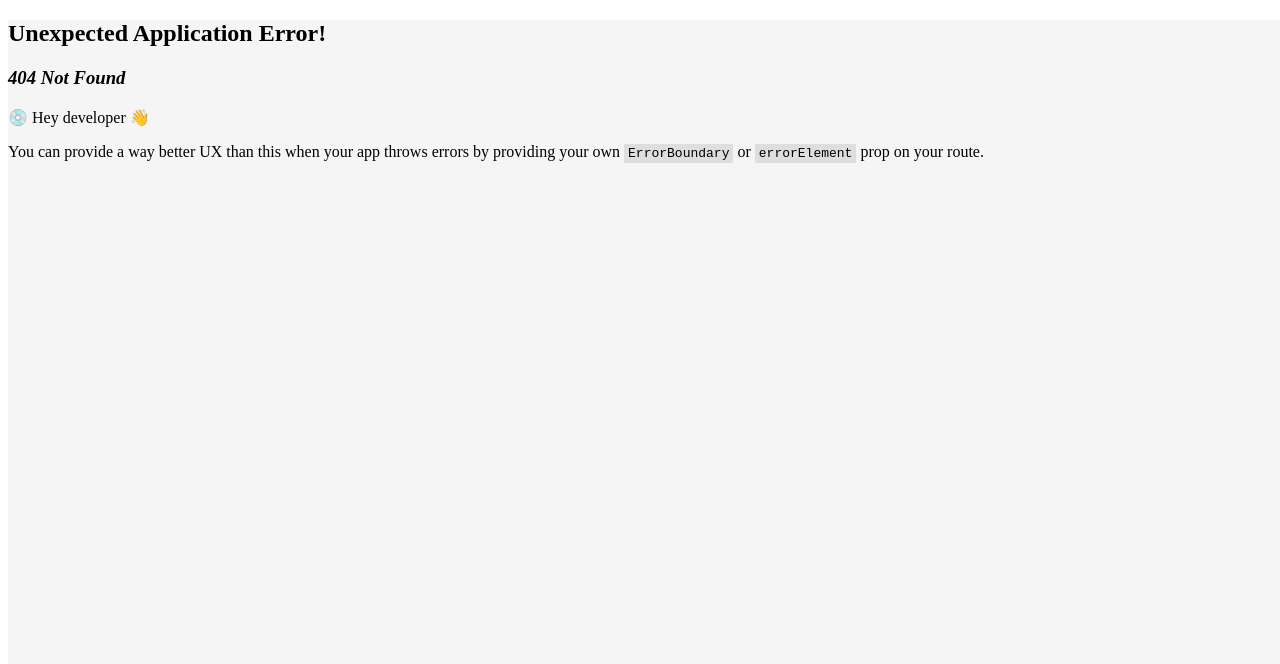
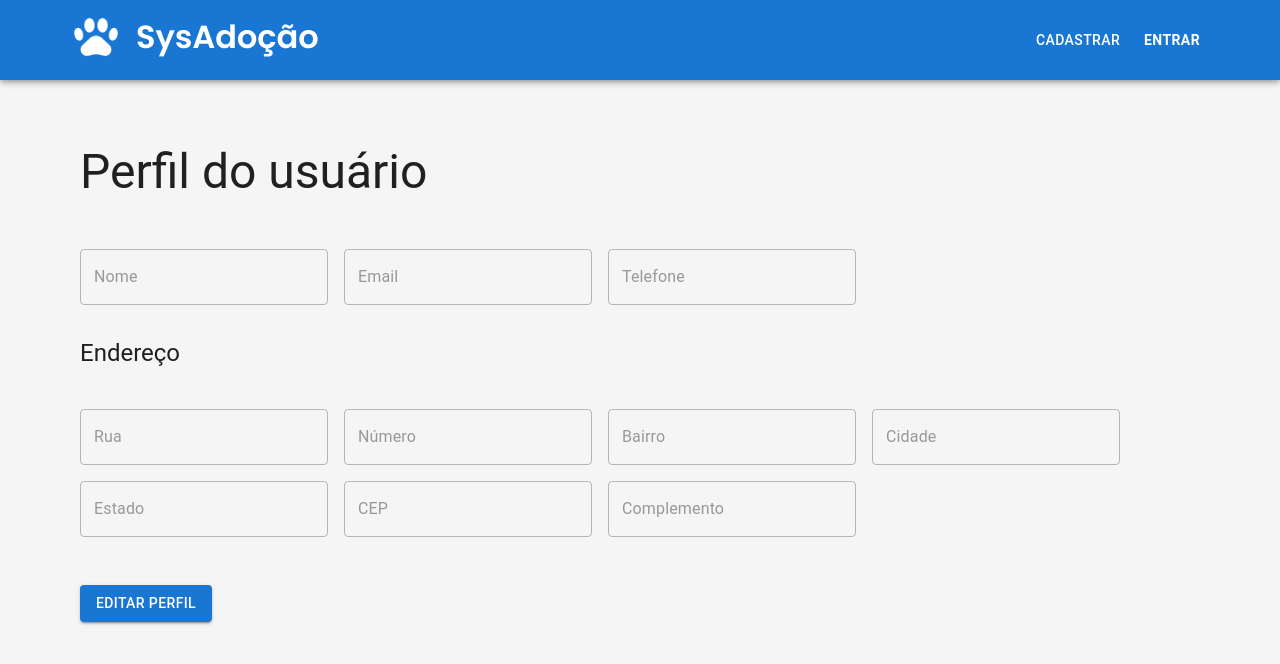
Before and after one commit to SysAdocao/sysadocao-frontend, a React (Vite) app: page /profile in a window 1280 px wide. Before the commit this address had no page. Shown: the top 664 px of the page. Built offline with nearby package versions, Linux system fonts and the light colour scheme.

Commit message:
feat: implementando página de perfil do usuário

```diff
--- a/src/contexts/AuthContext.jsx
+++ b/src/contexts/AuthContext.jsx
@@ -6,6 +6,8 @@ const AuthContext = createContext();
 export const AuthProvider = ({ children }) => {
     const [isLogged, setIsLogged] = useState(false);
     const [userName, setUserName] = useState("");
+    const [userId, setUserId] = useState("");
+    const [userRole, setUserRole] = useState("");
 
     const validateToken = async () => {
       const token = localStorage.getItem("jwtToken");
@@ -16,6 +18,8 @@ export const AuthProvider = ({ children }) => {
           });
           setIsLogged(true);
           setUserName(response.data.name);
+          setUserId(response.data.id);
+          setUserRole(response.data.role);
         } catch {
           setIsLogged(false);
           localStorage.removeItem("jwtToken");
@@ -23,7 +27,7 @@ export const AuthProvider = ({ children }) => {
       }
     };
 
-    const login = async (token) => {
+    const login = async (id, token) => {
       localStorage.setItem("jwtToken", token);
       await validateToken(); // Valida o token e atualiza o estado global
     };
@@ -39,7 +43,7 @@ export const AuthProvider = ({ children }) => {
     }, []);
 
     return (
-      <AuthContext.Provider value={{ isLogged, userName, handleLogout, login }}>
+      <AuthContext.Provider value={{ isLogged, userName, userId, userRole, handleLogout, login }}>
         {children}
       </AuthContext.Provider>
     );
--- a/src/contexts/ThemeContext.jsx
+++ b/src/contexts/ThemeContext.jsx
@@ -21,7 +21,7 @@ export const AppThemeProvider = ({ children }) => {
     return (
         <ThemeContext.Provider value={{themeName, toggleTheme}}>
             <ThemeProvider theme={theme}>
-                <Box width={"100vw"} minHeight={"100vh"} bgcolor={theme.pallete.background.default}>
+                <Box maxWidth={"100vw"} minHeight={"100vh"} bgcolor={theme.pallete.background.default}>
                     {children}
                 </Box>
             </ThemeProvider>
--- /dev/null
+++ b/src/pages/app/Profile.jsx
@@ -0,0 +1,217 @@
+import { useState, useEffect } from "react";
+import { Box, Typography, TextField, Button, Grid2 } from "@mui/material";
+import { api } from "../../lib/axios";
+import { useAuth } from "../../contexts/AuthContext";
+
+function Profile() {
+  const [userData, setUserData] = useState({
+    name: "",
+    email: "",
+    phone: "",
+    address: {
+      street: "",
+      number: "",
+      neighborhood: "",
+      city: "",
+      state: "",
+      zipCode: "",
+      complement: "",
+    },
+  });
+
+  const [isEditing, setIsEditing] = useState(false);
+  const { userId } = useAuth();
+
+  const fetchUserProfile = async () => {
+    const token = localStorage.getItem("jwtToken");
+    try {
+      const response = await api.get(`/users/${userId}`, {
+        headers: { Authorization: `Bearer ${token}` },
+      });
+      setUserData(response.data);
+      console.log(response.data);
+    } catch (error) {
+      console.error("Error fetching user profile:", error);
+    }
+  };
+
+  const handleInputChange = (e) => {
+    const { name, value } = e.target;
+    if (name.startsWith("address.")) {
+      const addressField = name.split(".")[1];
+      setUserData((prev) => ({
+        ...prev,
+        address: {
+          ...prev.address,
+          [addressField]: value,
+        },
+      }));
+    } else {
+      setUserData((prev) => ({
+        ...prev,
+        [name]: value,
+      }));
+    }
+  };
+
+  const handleSaveChanges = async () => {
+    const token = localStorage.getItem("jwtToken");
+    try {
+      await api.put(`/users/${userId}`, userData, {
+        headers: { Authorization: `Bearer ${token}` },
+      });
+      setIsEditing(false);
+      alert("Profile updated successfully!");
+    } catch (error) {
+      console.error("Error updating profile:", error);
+      alert("Failed to update profile.");
+    }
+  };
+
+  useEffect(() => {
+    if (userId) {
+      fetchUserProfile();
+    }
+  }, [userId]);
+
+  return (
+    <Box sx={{ display: 'flex', flexDirection: 'column', gap: 4, padding: 2, height: "100%" }}>
+      <Typography variant="h3" gutterBottom>
+        Perfil do usuário
+      </Typography>
+
+      <Grid2 container spacing={2}>
+        {/* User Information */}
+        <Grid2 item xs={12}>
+          <TextField
+            fullWidth
+            label="Nome"
+            name="name"
+            value={userData.name}
+            onChange={handleInputChange}
+            disabled={!isEditing}
+          />
+        </Grid2>
+        <Grid2 item xs={12}>
+          <TextField
+            fullWidth
+            label="Email"
+            name="email"
+            value={userData.email}
+            disabled
+          />
+        </Grid2>
+        <Grid2 item xs={12}>
+          <TextField
+            fullWidth
+            label="Telefone"
+            name="phone"
+            value={userData.phone}
+            onChange={handleInputChange}
+            disabled={!isEditing}
+          />
+        </Grid2>
+      </Grid2>
+      <Typography variant="h5" gutterBottom>
+        Endereço
+      </Typography>
+      <Grid2 container spacing={2}>
+        {/* Address Information */}
+        <Grid2 item xs={12}>
+          <TextField
+            fullWidth
+            label="Rua"
+            name="address.street"
+            value={userData.address.street}
+            onChange={handleInputChange}
+            disabled={!isEditing}
+          />
+        </Grid2>
+        <Grid2 item xs={12}>
+          <TextField
+            fullWidth
+            label="Número"
+            name="address.number"
+            value={userData.address.number}
+            onChange={handleInputChange}
+            disabled={!isEditing}
+          />
+        </Grid2>
+        <Grid2 item xs={12}>
+          <TextField
+            fullWidth
+            label="Bairro"
+            name="address.neighborhood"
+            value={userData.address.neighborhood}
+            onChange={handleInputChange}
+            disabled={!isEditing}
+          />
+        </Grid2>
+        <Grid2 item xs={12}>
+          <TextField
+            fullWidth
+            label="Cidade"
+            name="address.city"
+            value={userData.address.city}
+            onChange={handleInputChange}
+            disabled={!isEditing}
+          />
+        </Grid2>
+        <Grid2 item xs={12}>
+          <TextField
+            fullWidth
+            label="Estado"
+            name="address.state"
+            value={userData.address.state}
+            onChange={handleInputChange}
+            disabled={!isEditing}
+          />
+        </Grid2>
+        <Grid2 item xs={12}>
+          <TextField
+            fullWidth
+            label="CEP"
+            name="address.zipCode"
+            value={userData.address.zipCode}
+            onChange={handleInputChange}
+            disabled={!isEditing}
+          />
+        </Grid2>
+        <Grid2 item xs={12}>
+          <TextField
+            fullWidth
+            label="Complemento"
+            name="address.complement"
+            value={userData.address.complement}
+            onChange={handleInputChange}
+            disabled={!isEditing}
+          />
+        </Grid2>
+      </Grid2>
+
+      {/* Actions */}
+      <Box sx={{ display: "flex", gap: 2, mt: 2 }}>
+        {isEditing ? (
+          <>
+            <Button variant="contained" color="primary" onClick={handleSaveChanges}>
+              Salvar
+            </Button>
+            <Button
+              variant="outlined"
+              color="secondary"
+              onClick={() => setIsEditing(false)}
+            >
+              Cancelar
+            </Button>
+          </>
+        ) : (
+          <Button variant="contained" onClick={() => setIsEditing(true)}>
+            Editar Perfil
+          </Button>
+        )}
+      </Box>
+    </Box>
+  );
+}
+
+export default Profile;
--- a/src/pages/routes.jsx
+++ b/src/pages/routes.jsx
@@ -5,6 +5,7 @@ import Home from './app/home'
 import SignIn from './auth/SignIn'
 import SignUp from './auth/SignUp'
 import Pets from './app/Pets'
+import Profile from './app/Profile'
 
 export const router = createBrowserRouter([
   {
@@ -15,6 +16,7 @@ export const router = createBrowserRouter([
       { path: '/sign-in', element: <SignIn /> },
       { path: '/sign-up', element: <SignUp /> },
       { path: '/pets', element: <Pets /> },
+      { path: '/profile', element: <Profile /> },
     ],
   },
 ])
```
